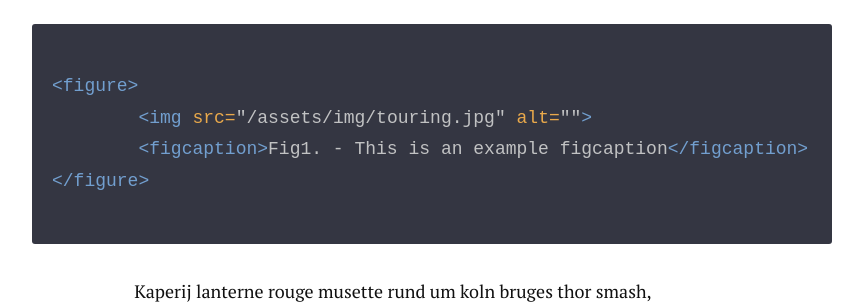
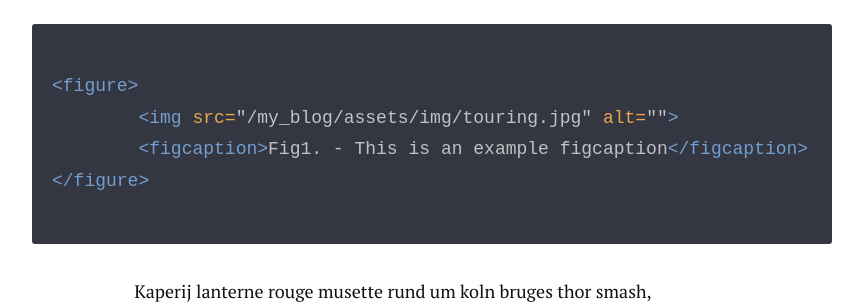
Before and after one commit to Mayleficent/my_blog, a Jekyll site: the page built from _posts/2014-12-12-figure-with-caption.markdown, in a window 1280 px wide and 900 px high, scrolled down 1420 px. Shown: the part 152-456 px from the top of the window, without its empty margins (208-1071 px from the left). Built offline with Jekyll 4.4.1, drawn with Linux system fonts in a browser that asks for light colours; nearby versions of some CDN libraries; Markdown is read by kramdown in place of the engine named in the settings.

Commit message:
Adding /my_blog to baseurl in _config.yml

```diff
--- a/_config.yml
+++ b/_config.yml
@@ -2,7 +2,7 @@ title: Moyhour Ang
 description: Front End Web Developer
 
 url: http://mayleficent.github.io/myblog
-baseurl: ""
+baseurl: "/my_blog"
 paginate_path: "blog/page:num/"
 permalink: blog/:title/
 
```
